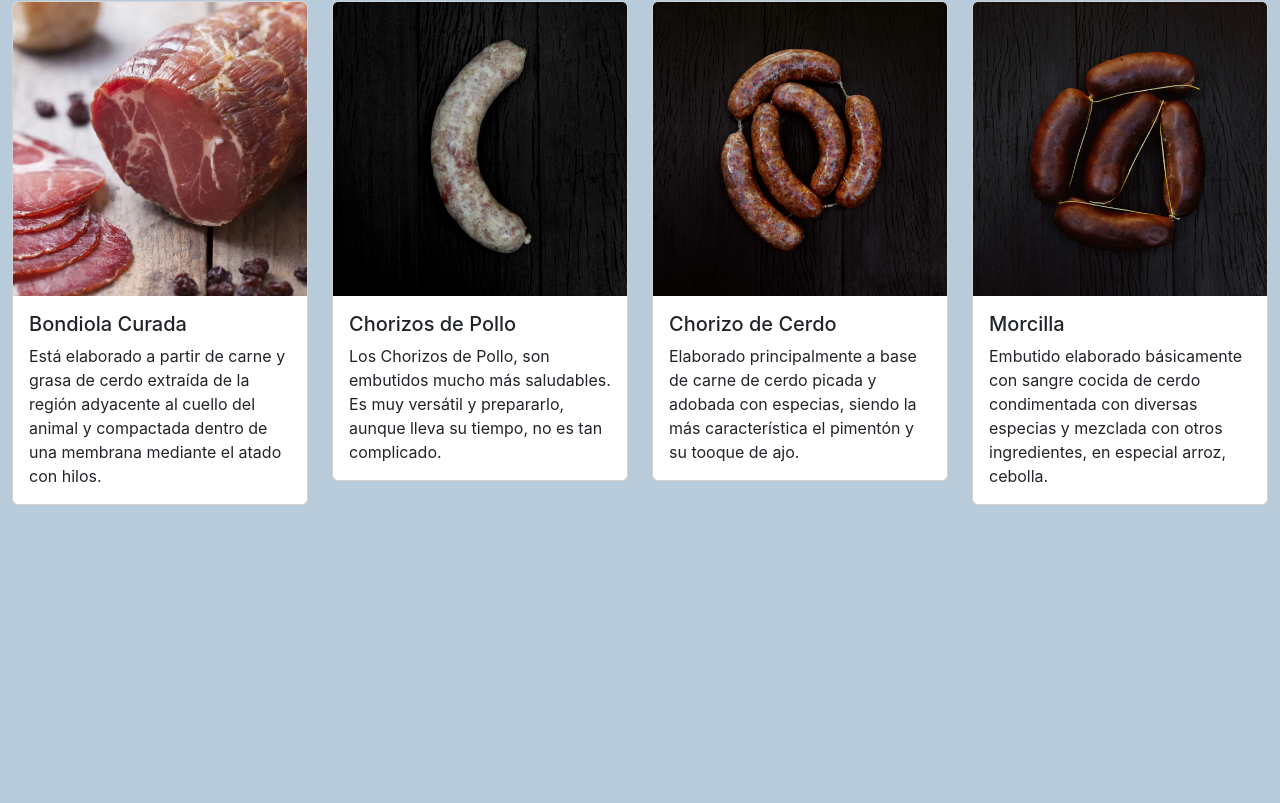
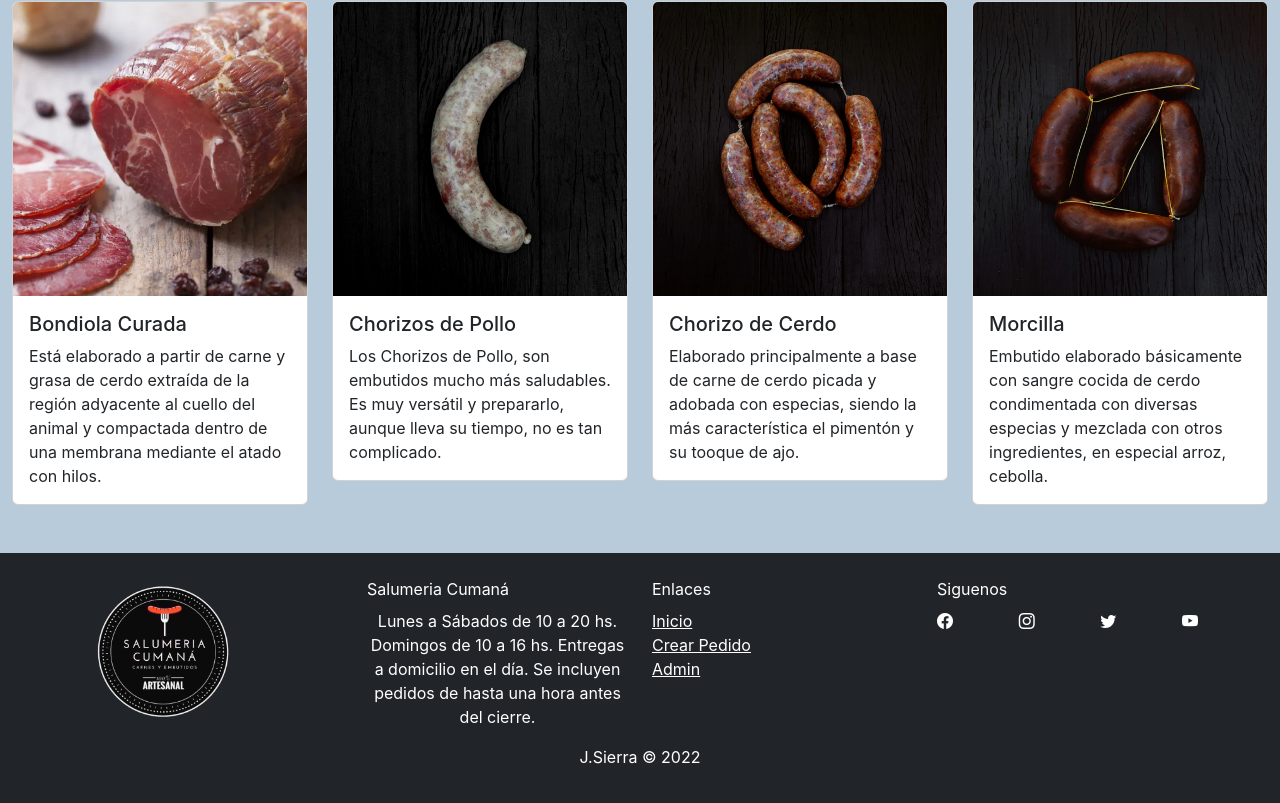
Before and after one commit to juansierra02/app-salumeria-front, a React (Create React App) app: page / in a window 1280 px wide. Shown: the part 393-1196 px from the top of the page. Before the commit the page ends 946 px from the top, so only its background shows below. Built offline with nearby package versions, Linux system fonts and the light colour scheme.

Commit message:
Commit Footer

```diff
--- a/src/App.js
+++ b/src/App.js
@@ -9,7 +9,7 @@ import Login from "./components/Login/Login";
 import RutasPublicas from "./components/Rutas/RutasPublicas";
 import RutasPrivadas from "./components/Rutas/RutasPrivadas";
 import Logout from "./components/Rutas/Logout";
-//import Footer from "./components/Footer/Footer";
+import Footer from "./components/Footer/Footer2";
 import "./App.css";
 
 function App() {
@@ -32,7 +32,7 @@ function App() {
                         <Route path="/logout" element={<Logout />} />
                     </Route>
                 </Routes>
-                {/* <Footer /> */}
+                <Footer />
             </BrowserRouter>
         </AuthContextProvider>
     );
```
